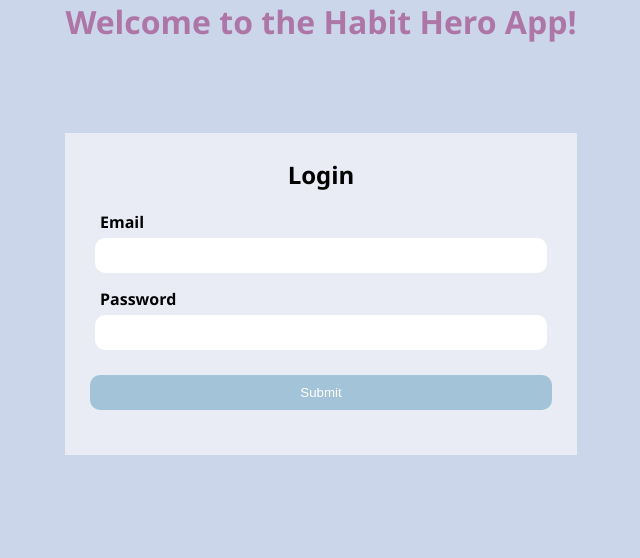
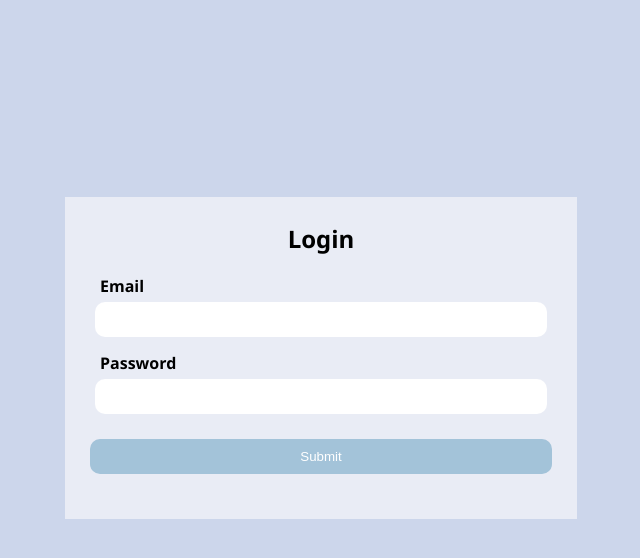
Before and after one commit to LiyuGT/HabitHero, a Flask app: page /login in a window 1280 px wide. Shown: the part 42-600 px from the top of the page, without its empty margins (319-959 px from the left). Run offline with Flask 3, Linux system fonts and the light colour scheme.

Commit message:
coment out welcome message and center login/reg

```diff
--- a/flask_app/Static/styles.css
+++ b/flask_app/Static/styles.css
@@ -138,6 +138,11 @@ header > ul {
     background-color: var(--whitepurple);
     width: 40vw;
     margin: auto;
+    position: absolute;
+    top: 50%;
+    left: 50%;
+    transform: translate(-50%, -50%);
+    text-align: center;
     padding: 20px; /* Increase padding for better spacing */
 }
 
--- a/flask_app/templates/login.html
+++ b/flask_app/templates/login.html
@@ -18,10 +18,10 @@ Habit Hero Login
 
     <!--<a href="habits">See your habits</a>-->
 
-
+<!--
 
         <h1 class="welcome4 title">Welcome {% if user %}{{user}}{% endif %}to the  Habit Hero App!</h1>
-        <h3>{{ message }}</h3>
+        <h3>{{ message }}</h3> -->
 
         <div class="container">
             <h2 class="title">Login</h2>
--- a/flask_app/templates/register.html
+++ b/flask_app/templates/register.html
@@ -6,8 +6,8 @@ Habit Hero Register
 
 {% block content %}
 
-      <h1 class="welcome4 title">Welcome {% if user %}{{user}}{% endif %}to the Habit Hero App!</h1>
-        <h3>{{ message }}</h3>
+      <!-- <h1 class="welcome4 title">Welcome {% if user %}{{user}}{% endif %}to the Habit Hero App!</h1>
+        <h3>{{ message }}</h3> -->
 
         <div class="container">
             <h2 class="title">Register</h2>
```
